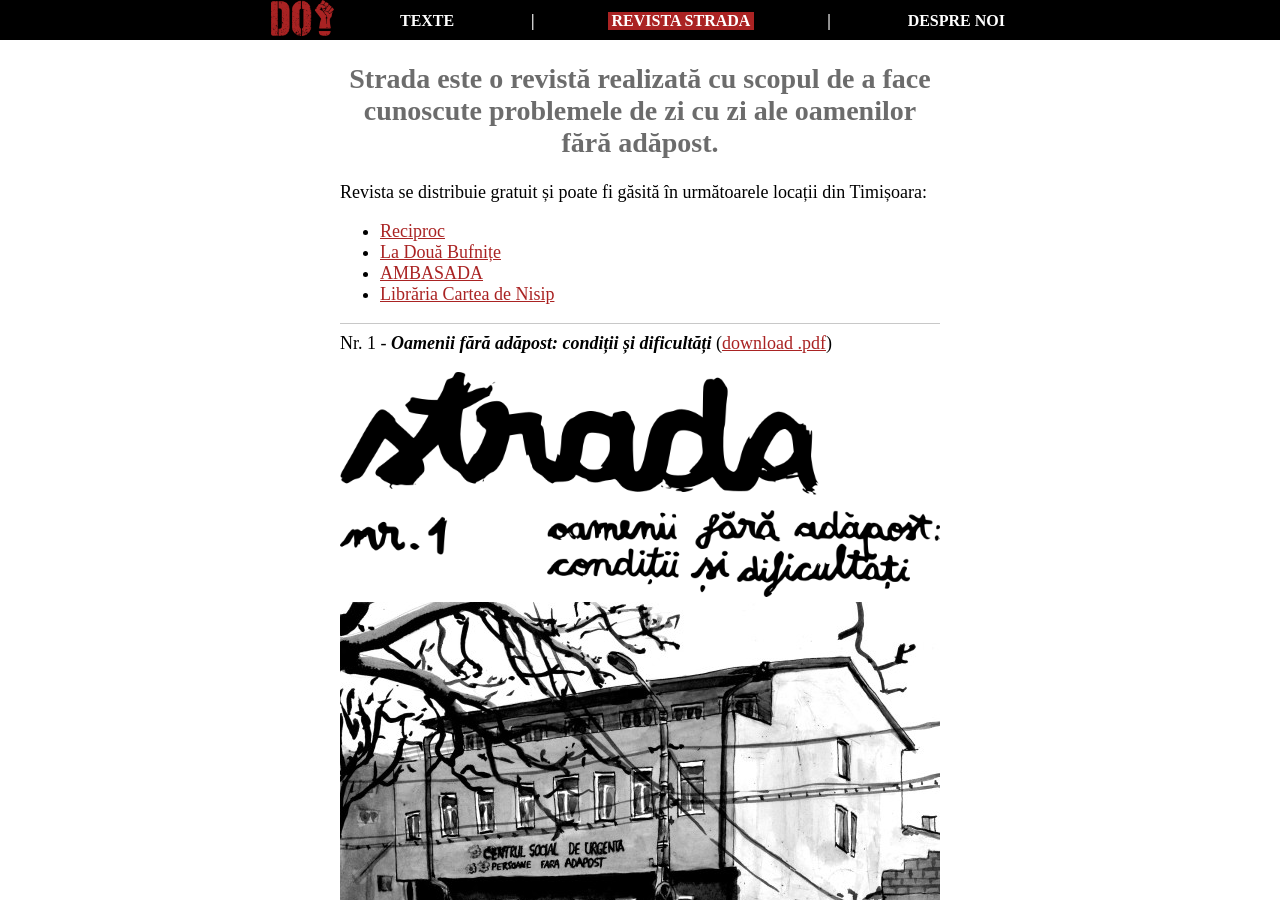
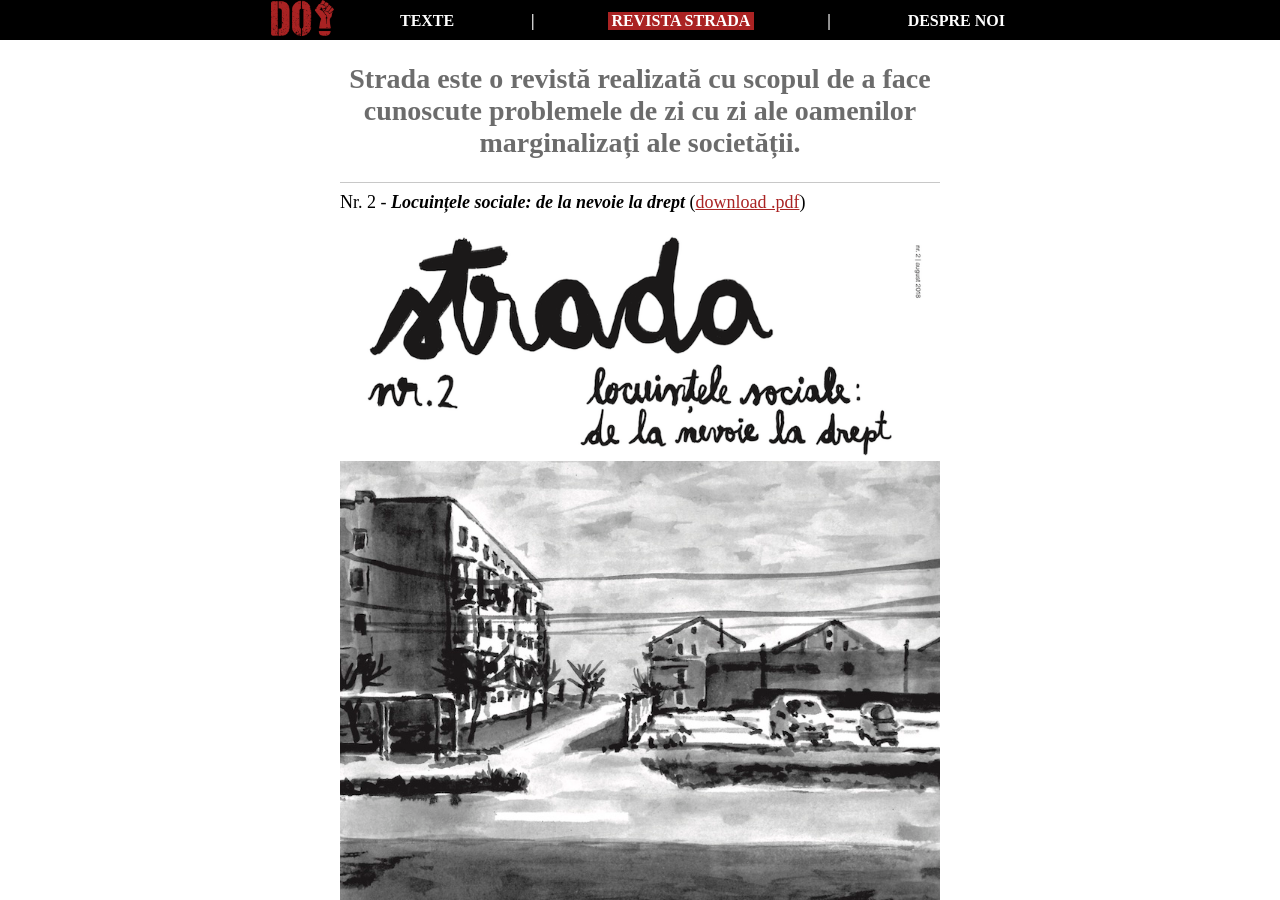
Before and after one commit to dreptul-la-oras/dreptul-la-oras.github.io, a Jekyll site: the page built from pages/strada/strada.md, in a window 1280 px wide and 900 px high. Built offline with Jekyll 4.4.1, drawn with Linux system fonts in a browser that asks for light colours.

Commit message:
Add strada issue two

```diff
--- a/_includes/latest_strada.html
+++ b/_includes/latest_strada.html
@@ -1,9 +1,9 @@
 <div class="latest-strada">
-  <h1>Primul număr al revistei "Strada"</h1>
+  <h1>Al doilea număr al revistei "Strada" este disponibil</h1>
   <a href="{{ site.url }}/strada.html" title="spre pagina revistei Strada">
-        <img src="{{ site.url }}{{ site.path_img }}/strada/issue_01/strada_01_title.png">
+        <img src="{{ site.url }}{{ site.path_img }}/strada/issue_02/strada_02_title.png">
   </a>
   <a href="{{ site.url }}/strada.html" title="spre pagina revistei Strada">
-        <img src="{{ site.url }}{{ site.path_img }}/strada/issue_01/strada_01_cover.jpg">
+        <img src="{{ site.url }}{{ site.path_img }}/strada/issue_02/strada_02_cover.jpg">
   </a>
 </div>
--- /dev/null
+++ b/_includes/strada/strada_issue_02.html
@@ -0,0 +1,11 @@
+<div class="issue">
+  <p class="no-top-margin">Nr. 2 - <strong><em>Locuințele sociale: de la nevoie la drept</em></strong>
+    (<a href="{{ site.url }}/assets/files/strada/issue_02/dreptul_la_oras_strada_issue_02.pdf" target="_blank" title="downloadați revista în format PDF">download .pdf</a>)
+  </p>
+  <a href="{{ site.url }}/assets/files/strada/issue_02/dreptul_la_oras_strada_issue_02.pdf" target="_blank" title="downloadați revista în format PDF">
+    <img src="{{ site.url }}{{ site.path_img }}/strada/issue_02/strada_02_title.png">
+  </a>
+  <a href="{{{ site.url }}/assets/files/strada/issue_02/dreptul_la_oras_strada_issue_02.pdf" target="_blank" title="downloadați revista în format PDF">
+    <img src="{{ site.url }}{{ site.path_img }}/strada/issue_02/strada_02_cover.jpg">
+  </a>
+</div>
--- a/pages/strada/strada.md
+++ b/pages/strada/strada.md
@@ -17,17 +17,10 @@ css:
 
 <div class="strada-title-wrap">
     <h2>
-       Strada este o revistă realizată cu scopul de a face cunoscute problemele de zi cu zi ale oamenilor fără adăpost.
+       Strada este o revistă realizată cu scopul de a face cunoscute problemele de zi cu zi ale oamenilor marginalizați ale societății.
     </h2>
-    <div>
-      Revista se distribuie gratuit și poate fi găsită în următoarele locații din Timișoara:
-      <ul>
-        <li><a href="https://www.facebook.com/lareciproc.ro/">Reciproc</a></li>
-        <li><a href="https://web.facebook.com/ladouabufnite/">La Două Bufnițe</a></li>
-        <li><a href="https://www.facebook.com/ambasadaPLAI/">AMBASADA</a></li>
-        <li><a href="https://www.facebook.com/Libr%C4%83ria-Cartea-de-Nisip-111674082279164/">Librăria Cartea de Nisip</a></li>
-      </ul>
-    </div>
 </div>
 
+{% include strada/strada_issue_02.html %}
+
 {% include strada/strada_issue_01.html %}
```
Also changed, not shown: pages/homepage.md (+1 -1 lines), assets/img/strada/issue_02/strada_02_cover.jpg (added), assets/img/strada/issue_02/strada_02_title.png (added), 1 other file.
